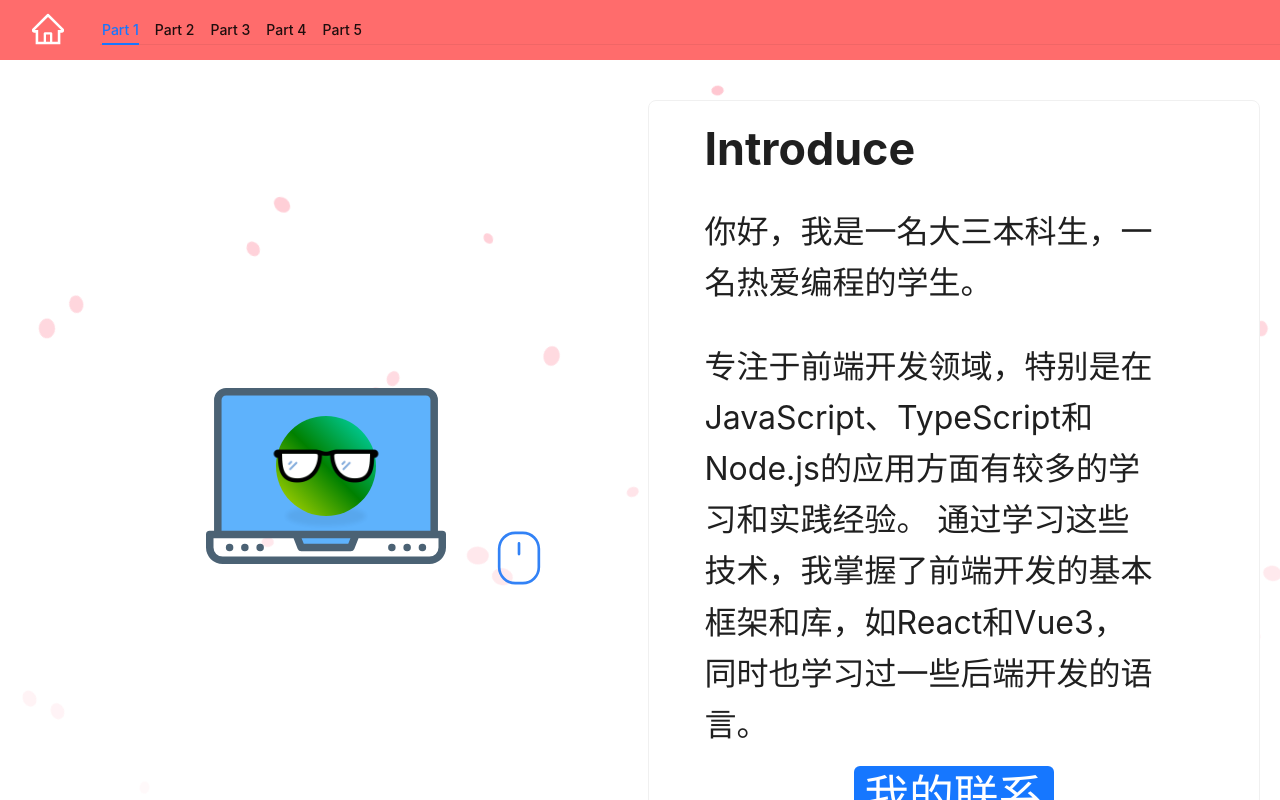
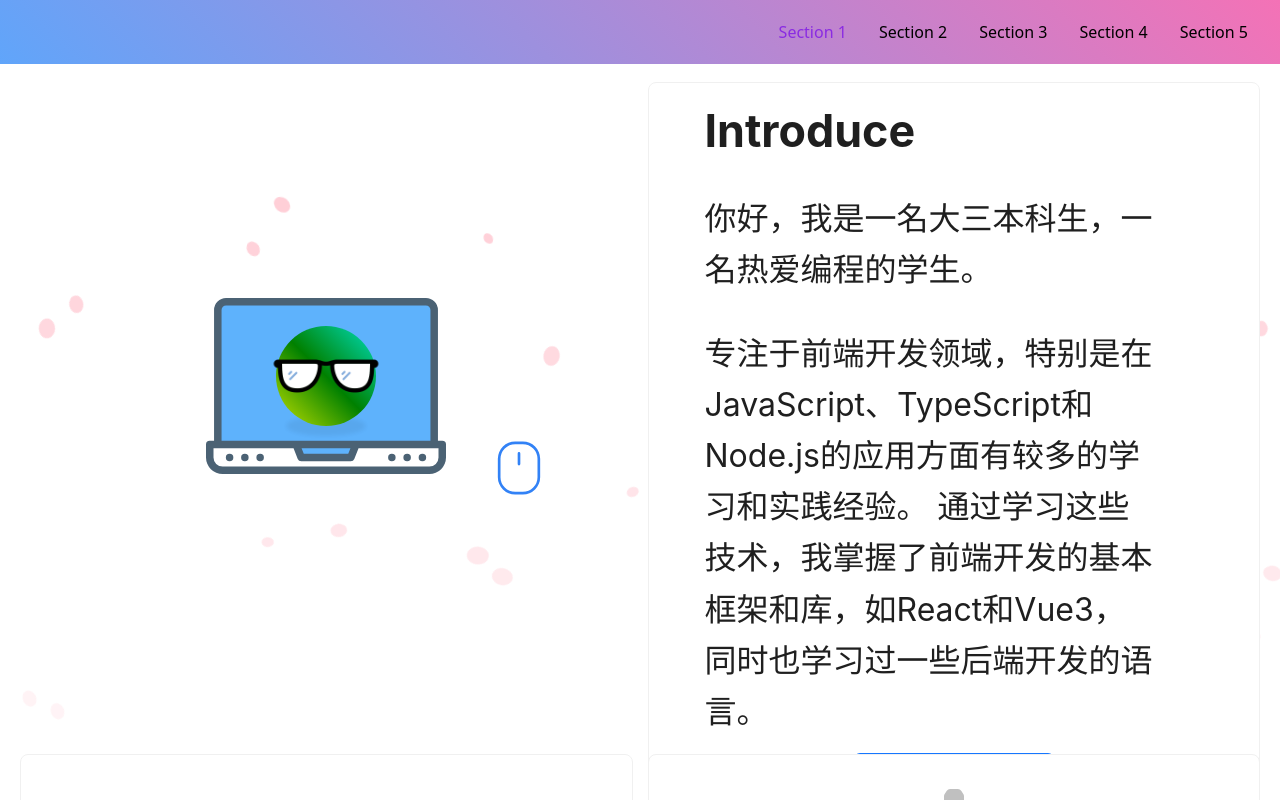
Before and after one commit to aihixi/myweb, a React (Vite) app: page / in a window 1280 px wide. Shown: the top 800 px of the page. Built offline with nearby package versions, Linux system fonts and the light colour scheme.

Commit message:
更换新的导航栏

```diff
--- a/src/App.tsx
+++ b/src/App.tsx
@@ -1,6 +1,6 @@
 import { useRef } from 'react'
 import './App.css'
-import MyAnchor from './components/anchor/myAnchor'
+import NewAnchor from './components/newanchor/NewAnchor'
 
 function App() {
 
@@ -31,7 +31,8 @@ function App() {
 
   return (
     <div ref ={containerRef}>
-      <MyAnchor/>
+      {/* <MyAnchor/> */}
+      <NewAnchor/>
     </div>
   )
 }
--- /dev/null
+++ b/src/components/newanchor/NewAnchor.css
@@ -0,0 +1,63 @@
+/* 导航栏 */
+.navbar {
+  position: fixed;
+  top: 0;
+  left: 0;
+  width: calc(100% - 64px);
+  height: 64px;
+  background: linear-gradient(45deg, #60a5fa, #f472b6);
+  display: flex;
+  justify-content: flex-end;
+  align-items: center;
+  padding-left: 32px;
+  padding-right: 32px;
+  gap: 32px;
+  z-index: 1000;
+}
+
+/* 链接样式 */
+.nav-link {
+  color: black;
+  text-decoration: none;
+  font-weight: normal;
+}
+
+.nav-link.active {
+  color: blueviolet;
+  /* font-weight: bold; */
+}
+
+/* 页面内容 */
+.content {
+  padding-top: 60px; /* 给导航留位置 */
+}
+
+.section {
+  height: 100vh;
+  display: flex;
+  scroll-margin-top: 60px;
+  align-items: center;
+  justify-content: center;
+}
+
+/* 不同 section 的背景色 */
+.section1 {
+  /* background: #f4a261; */
+}
+.section2 {
+  /* background: #2a9d8f; */
+}
+.section3 {
+  /* background: #e76f51; */
+}
+.section4 {
+  /* background: #d62828; */
+}
+.section5 {
+  /* background: #3a0e0e; */
+}
+
+/* 平滑滚动效果 */
+html {
+  scroll-behavior: smooth;
+}
--- /dev/null
+++ b/src/components/newanchor/NewAnchor.tsx
@@ -0,0 +1,78 @@
+import React, { useEffect, useState } from "react";
+import "./NewAnchor.css";
+
+import Part1 from '../part1/Part1';
+import Part2 from '../part2/Part2';
+import Part3 from '../part3/Part3';
+import Part4 from '../part4/Part4';
+import Part5 from '../part5/Part5';
+
+const sections = [
+  { id: "section1", label: "Section 1" },
+  { id: "section2", label: "Section 2" },
+  { id: "section3", label: "Section 3" },
+  { id: "section4", label: "Section 4" },
+  { id: "section5", label: "Section 5"}
+];
+
+const NewAchor: React.FC = () => {
+    const [activeId, setActiveId] = useState("");
+
+  useEffect(() => {
+    const observer = new IntersectionObserver(
+      (entries) => {
+        entries.forEach((entry) => {
+          if (entry.isIntersecting) {
+            setActiveId(entry.target.id);
+          }
+        });
+      },
+      { threshold: 0.6 }
+    );
+
+    sections.forEach((section) => {
+      const el = document.getElementById(section.id);
+      if (el) observer.observe(el);
+    });
+
+    return () => observer.disconnect();
+  }, []);
+
+  return (
+    <div>
+      {/* 导航栏 */}
+      <nav className="navbar">
+        {sections.map((s) => (
+          <a
+            key={s.id}
+            href={`#${s.id}`}
+            className={activeId === s.id ? "nav-link active" : "nav-link"}
+          >
+            {s.label}
+          </a>
+        ))}
+      </nav>
+
+      {/* 页面内容 */}
+      <div className="content">
+        <section id="section1" className="section section1">
+          <Part1 />
+        </section>
+        <section id="section2" className="section section2">
+          <Part2 />
+        </section>
+        <section id="section3" className="section section3">
+          <Part3 />
+        </section>
+        <section id="section4" className="section section4">
+          <Part4 />
+        </section>
+        <section id="section5" className="section section5">
+          <Part5 />
+        </section>
+      </div>
+    </div>
+  );
+};
+
+export default NewAchor;
--- a/src/components/part1/Part1.css
+++ b/src/components/part1/Part1.css
@@ -10,8 +10,8 @@
 .part1leftcard {
     /* width: 100%; */
     /* height: 400px; */
-    flex: 1;
     display: flex;
+    height: 75vh;
     align-items: center;
     justify-content: center;
     padding: 4px;
```
